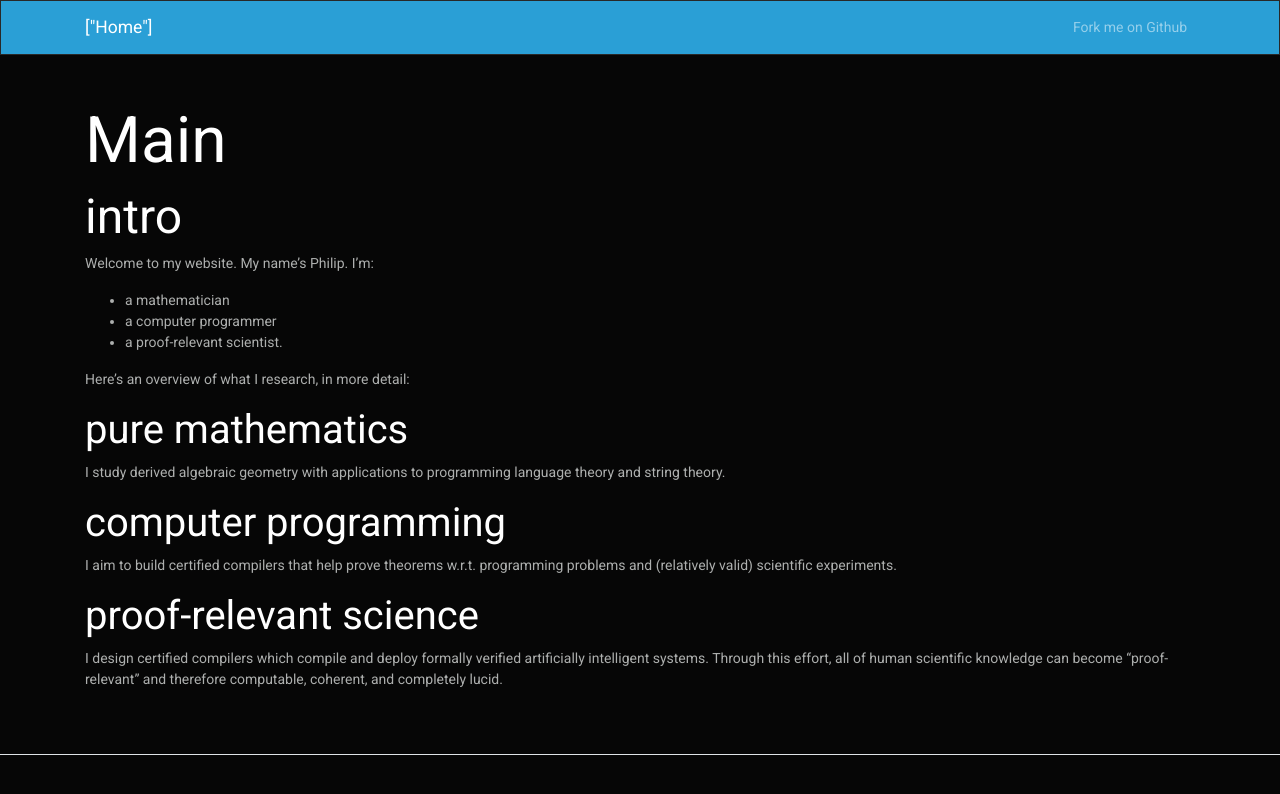
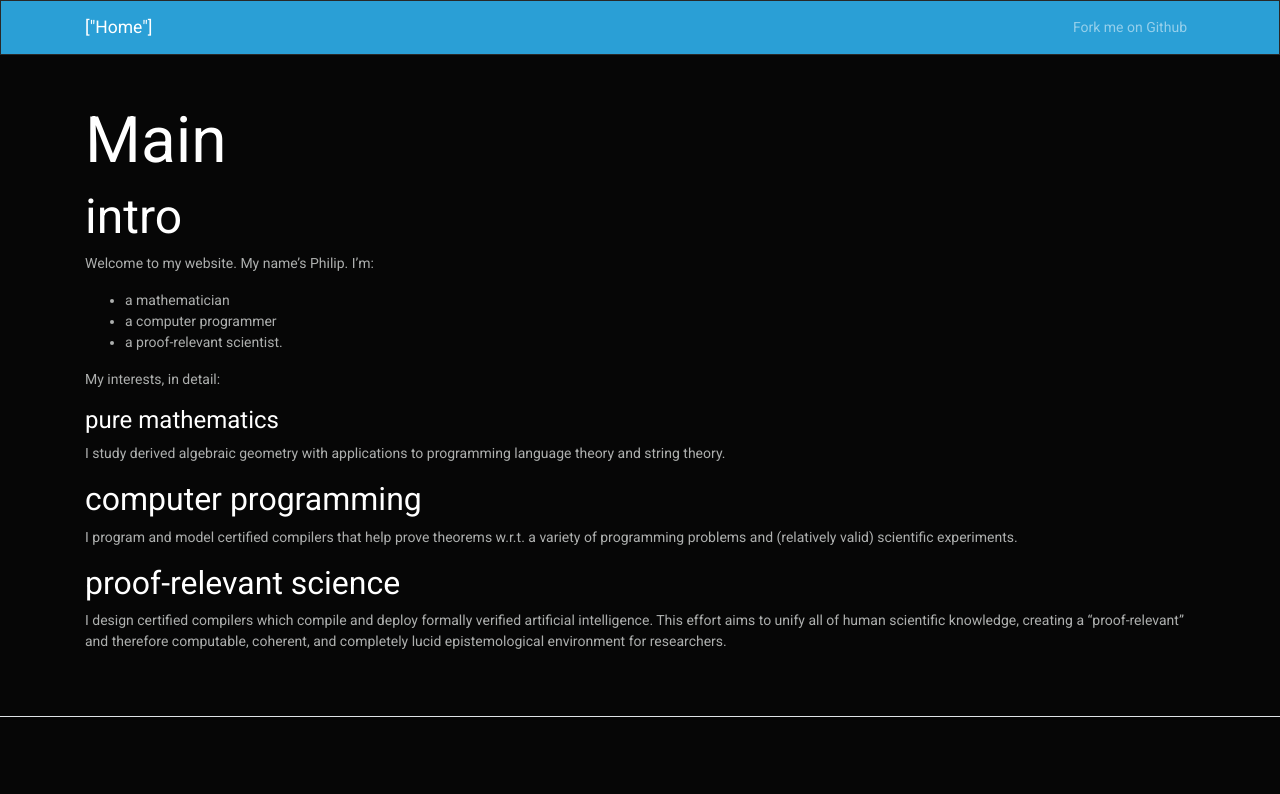
Before and after one commit to pstetson53/pstetson53.github.io, a Jekyll site: the page built from index.md, in a window 1280 px wide. Shown: the top 794 px of the page. Built offline with Jekyll 4.4.1, drawn with Linux system fonts in a browser that asks for light colours.

Commit message:
Update index.md

```diff
--- a/index.md
+++ b/index.md
@@ -10,16 +10,17 @@ Welcome to my website. My name's Philip. I'm:
 * a computer programmer
 * a proof-relevant scientist.
 
-Here's an overview of what I research, in more detail:
 
-### pure mathematics
+My interests, in detail:
+
+##### pure mathematics
 
 I study derived algebraic geometry with applications to programming language theory and string theory.
 
-### computer programming
+#### computer programming
 
-I aim to build certified compilers that help prove theorems w.r.t. programming problems and (relatively valid) scientific experiments.
+I program and model certified compilers that help prove theorems w.r.t. a variety of programming problems and (relatively valid) scientific experiments.
 
-### proof-relevant science
+#### proof-relevant science
 
-I design certified compilers which compile and deploy formally verified artificially intelligent systems. Through this effort, all of human scientific knowledge can become "proof-relevant" and therefore computable, coherent, and completely lucid.
+I design certified compilers which compile and deploy formally verified artificial intelligence. This effort aims to unify all of human scientific knowledge, creating a "proof-relevant" and therefore computable, coherent, and completely lucid epistemological environment for researchers.
```
